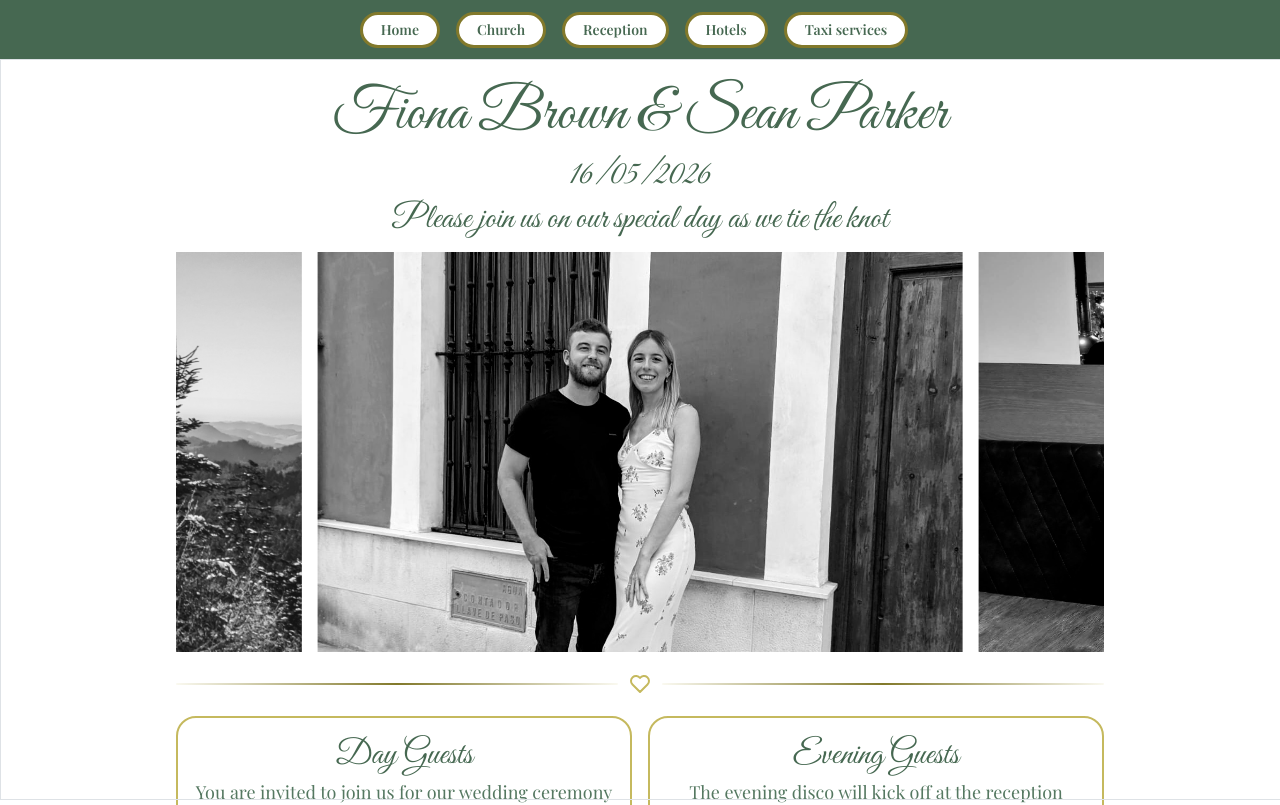
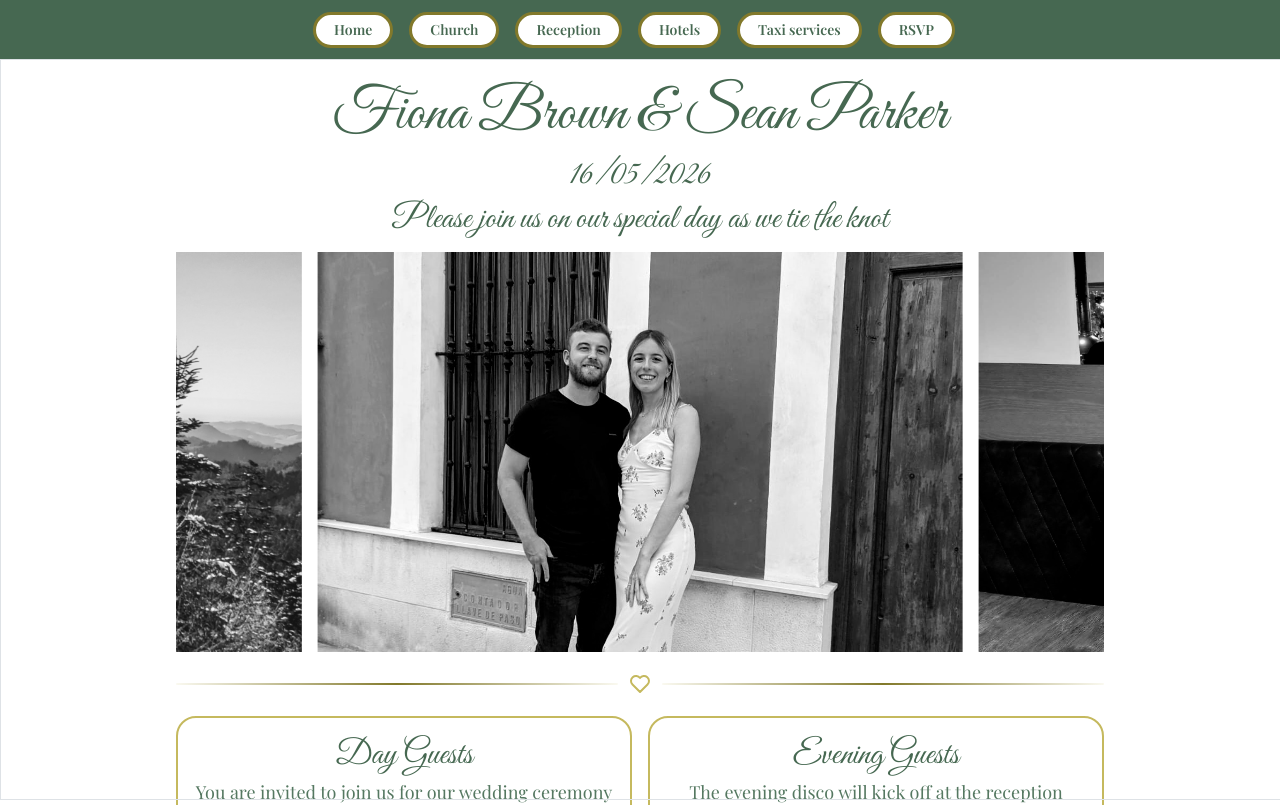
Before and after one commit to sparker0664/Wedding-App, a React (Vite) app: page /home in a window 1280 px wide. Shown: the top 805 px of the page. Built offline with nearby package versions, Linux system fonts and the light colour scheme.

Commit message:
adds rsvp link and correct form

```diff
--- a/src/components/layout/index.tsx
+++ b/src/components/layout/index.tsx
@@ -67,6 +67,9 @@ export default function Layout() {
             <Button className={classes.navButton} component={Link} to={"taxis"}>
               Taxi services
             </Button>
+            <Button className={classes.navButton} component={Link} to={"rsvp"}>
+              RSVP
+            </Button>
           </Group>
         )}
       </AppShell.Header>
--- a/src/features/RSVP/index.tsx
+++ b/src/features/RSVP/index.tsx
@@ -5,7 +5,7 @@ export default function RSVPPage() {
     <Container fluid size={"xl"} w={"100%"}>
       <Box className={classes.iframeContainer}>
         <iframe
-          src="https://docs.google.com/forms/d/e/1FAIpQLSdYX9TlW0Nchedj_7CK-HrVMcXWe5oEdSTbdV6tRazlurBBHA/viewform?embedded=true"
+          src="https://docs.google.com/forms/d/e/1FAIpQLSckhlfTfSs5YbNJwohaVjbGTWL4Z8DUsflv6_Rt-SKBMAxTnA/viewform?embedded=true"
           width="100%"
           height="75%"
           className={classes.iframe}
```
